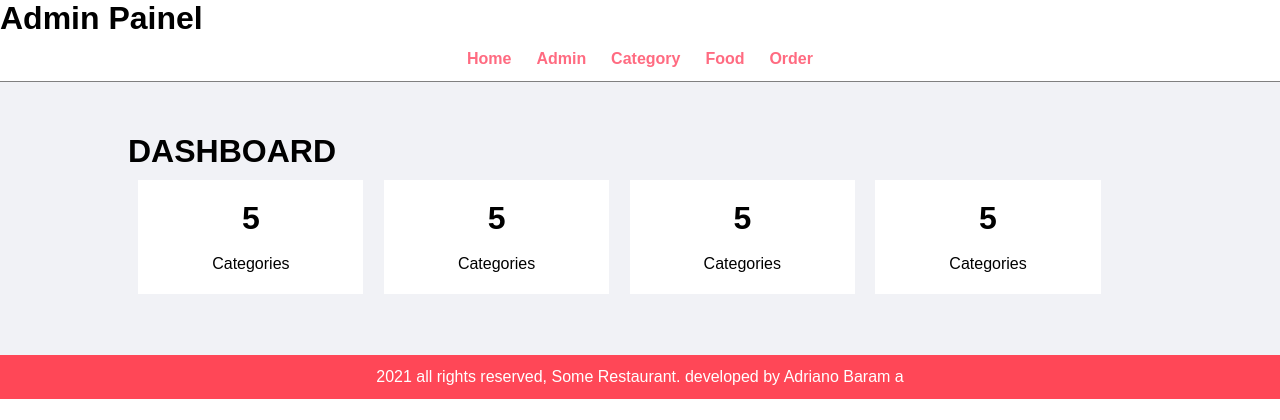
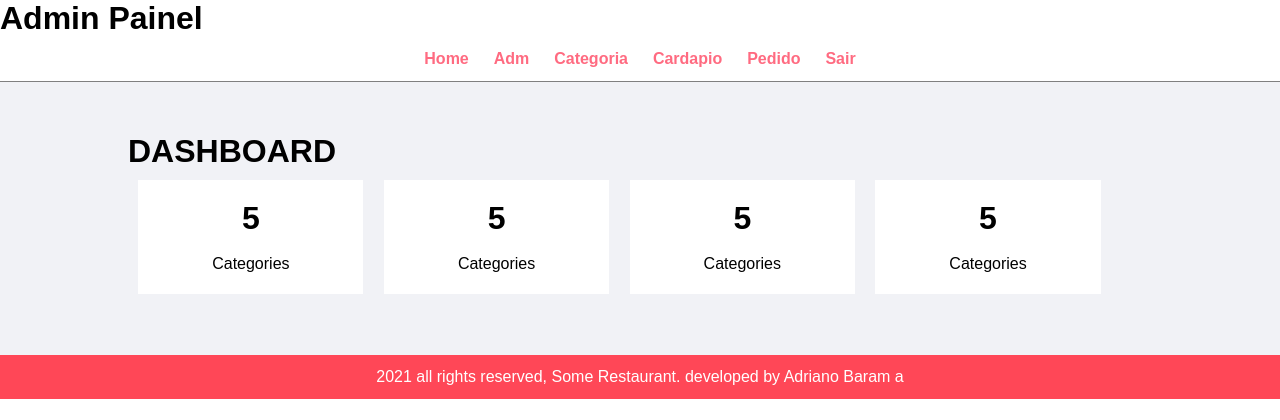
Before and after one commit to alfabar/loja, a PHP site: page /loja/admin/index.php in a window 1280 px wide. Shown: the top 420 px of the page. Run offline with PHP 8.4, Linux system fonts and the light colour scheme.

Commit message:
Atualizado

```diff
--- a/admin/index.php
+++ b/admin/index.php
@@ -4,6 +4,13 @@
     <div class="main-content">
 
       <div class="wrapper"><h1>DASHBOARD</h1>
+      <?php
+            if(isset($_SESSION['login']))
+            {
+                echo $_SESSION['login'];
+                unset($_SESSION['login']);
+            }
+            ?>
           <div class="col-4 text-center">
               <h1>5</h1>
               <br>
--- a/admin/partials/menu.php
+++ b/admin/partials/menu.php
@@ -28,12 +28,11 @@
      <div class="wrapper">
          <ul>
              <li> <a href="index.php">Home</a> </li>
-             <li> <a href="manage-admin.php">Admin</a> </li>
-             <li> <a href="manage-category.php">Category</a> </li>
-             <li> <a href="manage-food.php">Food</a> </li>
-             <li> <a href="manage-order.php">Order</a> </li>
-
-
+             <li> <a href="manage-admin.php">Adm</a> </li>
+             <li> <a href="manage-category.php">Categoria</a> </li>
+             <li> <a href="manage-food.php">Cardapio</a> </li>
+             <li> <a href="manage-order.php">Pedido</a> </li>
+             <li> <a href="manage-order.php">Sair</a> </li>
          </ul>
      </div>
 
```
Also changed, not shown: admin/login.php (+50 -0 lines), admin/logout.php (added, +11 -0 lines).
